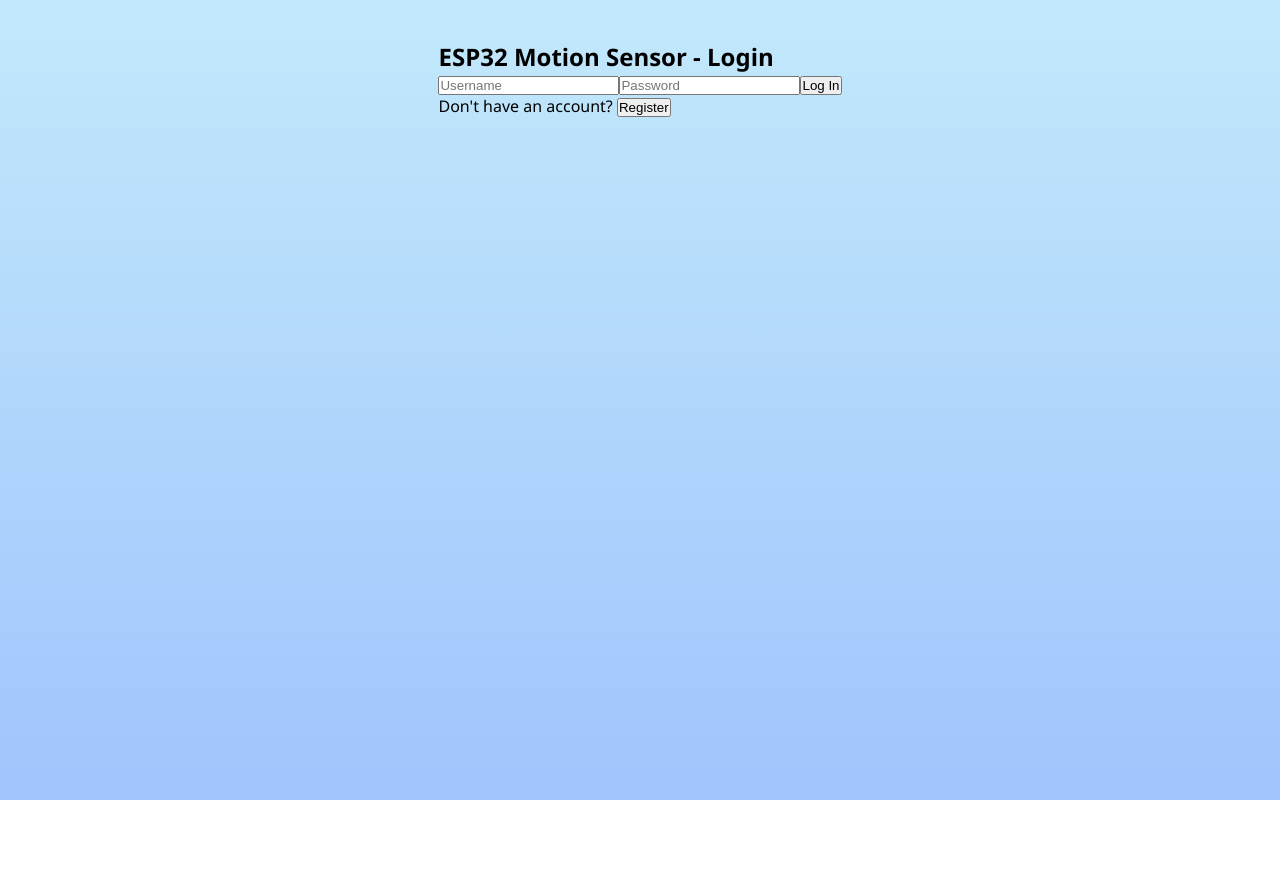
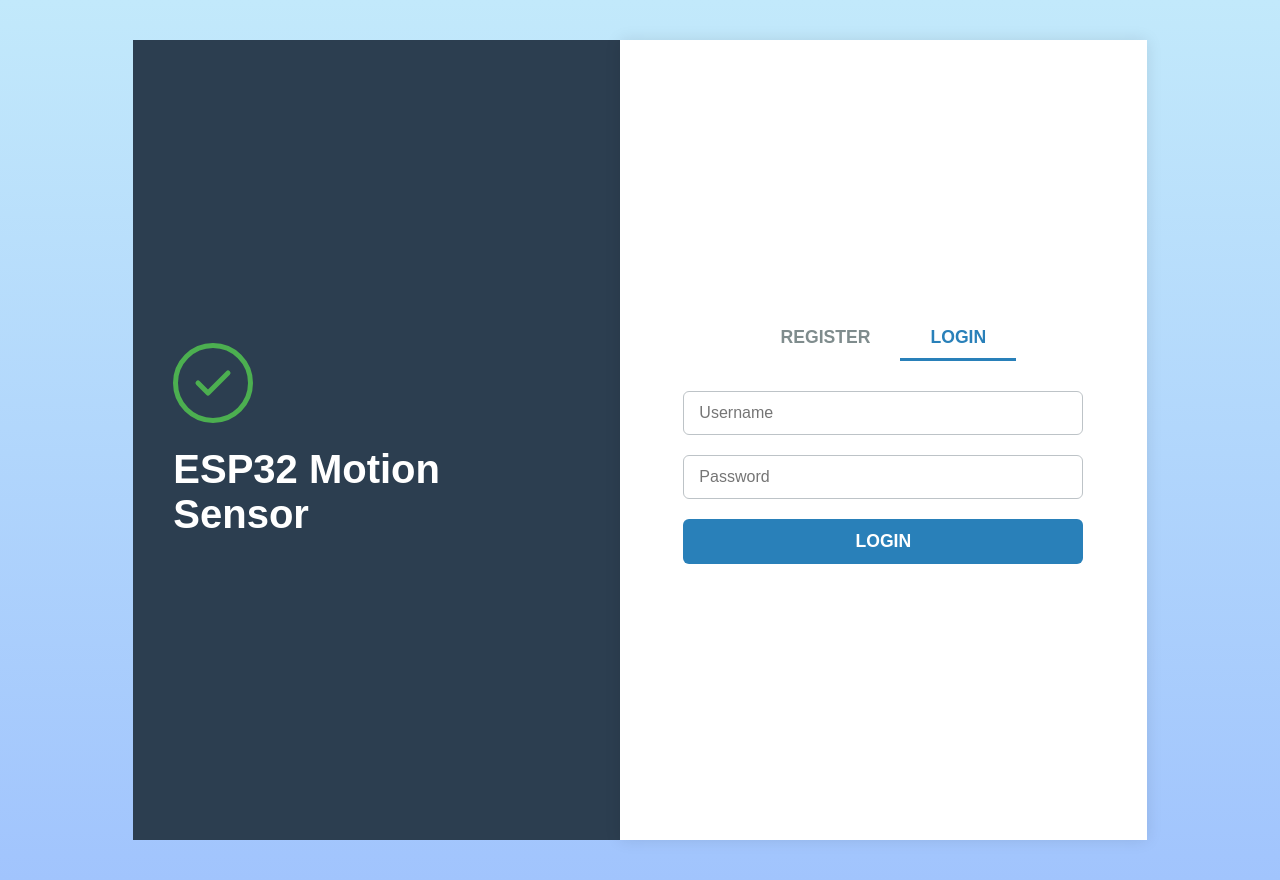
Before and after one commit to Barjan14/CapstoneProject, a React (Create React App) app in the folder frontend/: page / in a window 1280 px wide. Before the commit the page ends 800 px from the top, so only its background shows below. Built offline with nearby package versions, Linux system fonts and the light colour scheme.

Commit message:
Final Login/Reg Design UI

```diff
--- a/frontend/src/App.css
+++ b/frontend/src/App.css
@@ -1,77 +1,113 @@
-/* Global Styles */
-body {
-  font-family: Arial, sans-serif;
-  margin: 0;
-  padding: 0;
-  background-color: #f4f4f4;
+/* Split container for left and right panels */
+.split-container {
+  display: flex;
+  height: 100vh;
+  font-family: 'Poppins', sans-serif;
+  background: #f0f2f5;
 }
 
-h2 {
-  color: #333;
+/* Left panel styling */
+.left-panel {
+  flex: 1;
+  background-color: #2c3e50;
+  color: white;
+  display: flex;
+  flex-direction: column;
+  justify-content: center;
+  align-items: center;
+  padding: 40px;
 }
 
-/* Login Page */
-.login-container {
-  max-width: 400px;
-  margin: 50px auto;
-  padding: 20px;
-  background-color: #fff;
-  box-shadow: 0 0 10px rgba(0, 0, 0, 0.1);
-  border-radius: 8px;
+.branding svg {
+  margin-bottom: 20px;
 }
 
-.login-container input {
-  width: 100%;
-  padding: 10px;
-  margin: 10px 0;
-  border: 1px solid #ccc;
-  border-radius: 5px;
+.branding h1 {
+  font-weight: 700;
+  font-size: 2.5rem;
+  margin: 0;
 }
 
-.login-container button {
-  width: 100%;
-  padding: 10px;
-  background-color: #4caf50;
-  color: white;
-  border: none;
-  border-radius: 5px;
-  cursor: pointer;
+/* Right panel styling */
+.right-panel {
+  flex: 1;
+  background-color: white;
+  display: flex;
+  flex-direction: column;
+  justify-content: center;
+  padding: 40px 60px;
+  box-shadow: 0 0 15px rgba(0,0,0,0.1);
 }
 
-.login-container button:hover {
-  background-color: #45a049;
+/* Tab header */
+.tab-header {
+  display: flex;
+  justify-content: center;
+  margin-bottom: 30px;
 }
 
-.error {
-  color: red;
-  font-size: 14px;
+.tab-header button {
+  background: none;
+  border: none;
+  font-size: 1.1rem;
+  font-weight: 600;
+  padding: 10px 30px;
+  cursor: pointer;
+  color: #7f8c8d;
+  border-bottom: 3px solid transparent;
+  transition: all 0.3s ease;
 }
 
-/* Dashboard Page */
-.dashboard-container {
-  max-width: 800px;
-  margin: 20px auto;
-  padding: 20px;
-  background-color: #fff;
-  box-shadow: 0 0 10px rgba(0, 0, 0, 0.1);
-  border-radius: 8px;
+.tab-header button.active {
+  color: #2980b9;
+  border-bottom: 3px solid #2980b9;
 }
 
-table {
-  width: 100%;
-  border-collapse: collapse;
+/* Tab content */
+.tab-content {
+  max-width: 400px;
+  margin: 0 auto;
 }
 
-table, th, td {
-  border: 1px solid #ddd;
+/* Login form */
+.login-form input {
+  width: 100%;
+  padding: 12px 15px;
+  margin-bottom: 20px;
+  border: 1px solid #bdc3c7;
+  border-radius: 6px;
+  font-size: 1rem;
+  outline: none;
+  transition: border-color 0.3s ease;
 }
 
-th, td {
-  padding: 10px;
-  text-align: left;
+.login-form input:focus {
+  border-color: #2980b9;
+  box-shadow: 0 0 5px rgba(41, 128, 185, 0.5);
 }
 
-th {
-  background-color: #4caf50;
+.login-button {
+  width: 100%;
+  padding: 12px;
+  background-color: #2980b9;
+  border: none;
+  border-radius: 6px;
   color: white;
+  font-weight: 700;
+  font-size: 1.1rem;
+  cursor: pointer;
+  transition: background-color 0.3s ease;
 }
+
+.login-button:hover {
+  background-color: #1c5980;
+}
+
+/* Error message */
+.error {
+  color: #e74c3c;
+  font-weight: 600;
+  margin-top: 10px;
+  font-size: 0.9rem;
+  text-align: center;
+}
--- a/frontend/src/App.js
+++ b/frontend/src/App.js
@@ -1,14 +1,15 @@
 import React, { useState } from 'react';
 import { login } from './api';
 import Dashboard from './Dashboard';
-import RegisterForm from './RegisterForm';  // ✅ Import here
+import RegisterForm from './RegisterForm';
+import './App.css';  // Import the CSS file here
 
 function App() {
   const [username, setUsername] = useState('');
   const [password, setPassword] = useState('');
   const [token, setToken] = useState('');
   const [error, setError] = useState('');
-  const [showRegister, setShowRegister] = useState(false);  // toggle
+  const [activeTab, setActiveTab] = useState('login');
 
   const handleLogin = async () => {
     try {
@@ -25,10 +26,34 @@ function App() {
   }
 
   return (
-    <div className="login-container">
-      <h2>ESP32 Motion Sensor - Login</h2>
-      {!showRegister ? (
-        <>
+    <div className="split-container">
+      <div className="left-panel">
+        <div className="branding">
+          <svg width="80" height="80" viewBox="0 0 64 64" fill="none" xmlns="http://www.w3.org/2000/svg">
+            <circle cx="32" cy="32" r="30" stroke="#4caf50" strokeWidth="4"/>
+            <path d="M20 32L28 40L44 24" stroke="#4caf50" strokeWidth="4" strokeLinecap="round" strokeLinejoin="round"/>
+          </svg>
+          <h1>ESP32 Motion Sensor</h1>
+        </div>
+      </div>
+      <div className="right-panel">
+        <div className="tab-header">
+          <button
+            className={activeTab === 'register' ? 'active' : ''}
+            onClick={() => setActiveTab('register')}
+          >
+            REGISTER
+          </button>
+          <button
+            className={activeTab === 'login' ? 'active' : ''}
+            onClick={() => setActiveTab('login')}
+          >
+            LOGIN
+          </button>
+        </div>
+        <div className="tab-content">
+          {activeTab === 'login' ? (
+            <div className="login-form">
               <input
                 type="text"
                 placeholder="Username"
@@ -41,16 +66,14 @@ function App() {
                 value={password}
                 onChange={(e) => setPassword(e.target.value)}
               />
-          <button onClick={handleLogin}>Log In</button>
-          <p>Don't have an account? <button onClick={() => setShowRegister(true)}>Register</button></p>
+              <button className="login-button" onClick={handleLogin}>LOGIN</button>
               {error && <p className="error">{error}</p>}
-        </>
+            </div>
           ) : (
-        <>
             <RegisterForm />
-          <button onClick={() => setShowRegister(false)}>Back to Login</button>
-        </>
           )}
+        </div>
+      </div>
     </div>
   );
 }
--- /dev/null
+++ b/frontend/src/RegisterForm.css
@@ -0,0 +1,45 @@
+.register-form {
+  max-width: 400px;
+  margin: 0 auto;
+}
+
+.register-form input {
+  width: 100%;
+  padding: 12px 15px;
+  margin-bottom: 20px;
+  border: 1px solid #bdc3c7;
+  border-radius: 6px;
+  font-size: 1rem;
+  outline: none;
+  transition: border-color 0.3s ease;
+}
+
+.register-form input:focus {
+  border-color: #2980b9;
+  box-shadow: 0 0 5px rgba(41, 128, 185, 0.5);
+}
+
+.register-button {
+  width: 100%;
+  padding: 12px;
+  background-color: #5bc83a;
+  border: none;
+  border-radius: 6px;
+  color: white;
+  font-weight: 700;
+  font-size: 1.1rem;
+  cursor: pointer;
+  transition: background-color 0.3s ease;
+}
+
+.register-button:hover {
+  background-color: #1c5980;
+}
+
+.message {
+  color: #27ae60;
+  font-weight: 600;
+  margin-top: 10px;
+  font-size: 0.9rem;
+  text-align: center;
+}
--- a/frontend/src/RegisterForm.js
+++ b/frontend/src/RegisterForm.js
@@ -1,6 +1,6 @@
-// src/RegisterForm.js
 import React, { useState } from 'react';
 import { register } from './api';
+import './RegisterForm.css';  // Import the CSS file
 
 function RegisterForm() {
   const [username, setUsername] = useState('');
@@ -17,12 +17,21 @@ function RegisterForm() {
   };
 
   return (
-    <div>
-      <h2>Register</h2>
-      <input value={username} onChange={e => setUsername(e.target.value)} placeholder="Username" />
-      <input type="password" value={password} onChange={e => setPassword(e.target.value)} placeholder="Password" />
-      <button onClick={handleRegister}>Register</button>
-      {message && <p>{message}</p>}
+    <div className="register-form">
+      <input
+        type="text"
+        placeholder="Username"
+        value={username}
+        onChange={e => setUsername(e.target.value)}
+      />
+      <input
+        type="password"
+        placeholder="Password"
+        value={password}
+        onChange={e => setPassword(e.target.value)}
+      />
+      <button className="register-button" onClick={handleRegister}>REGISTER</button>
+      {message && <p className="message">{message}</p>}
     </div>
   );
 }
```
Lines whose indentation alone changed are shown as unchanged.
